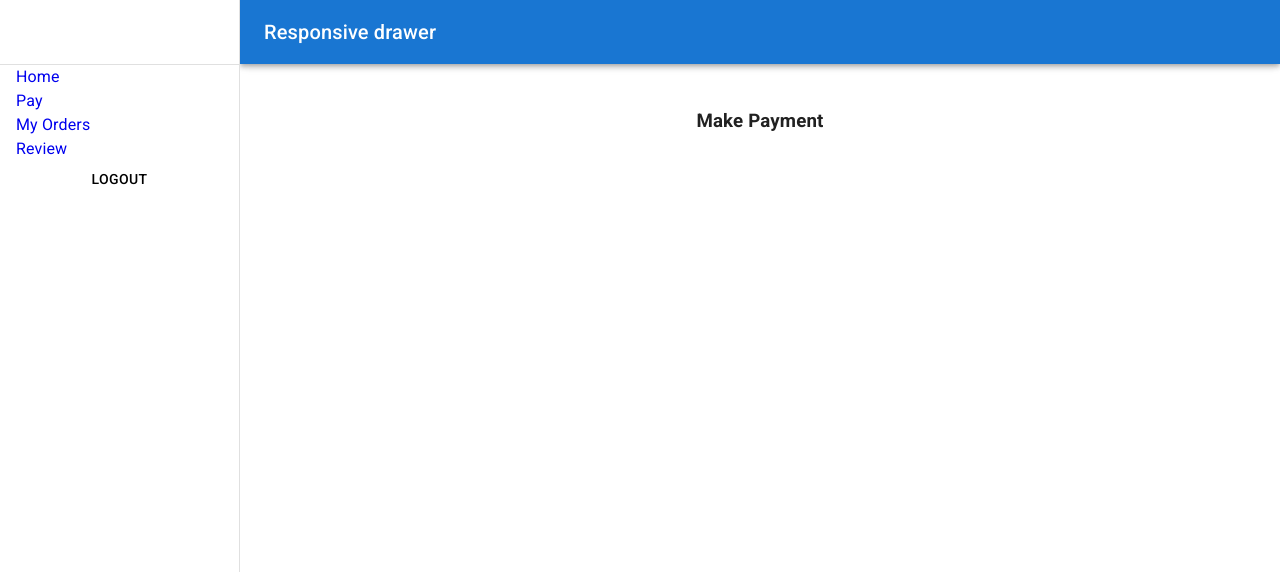
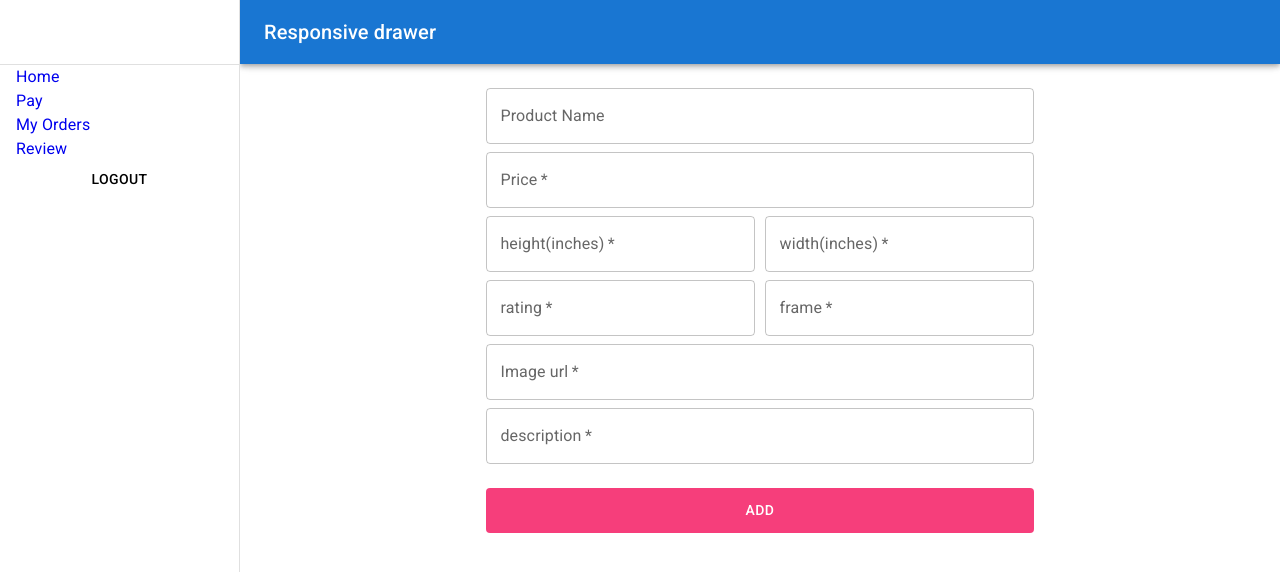
Before and after one commit to hasibdurjoy/wall-wreath, a React (Create React App) app: page /dashboard in a window 1280 px wide. Shown: the top 572 px of the page. Built offline with nearby package versions, Linux system fonts and the light colour scheme; no server answers; sample sign-in values are in the browser's storage; what react-swipeable-views-utils would draw is missing.

Commit message:
almost done

```diff
--- a/src/Pages/Dashboard/AdminAddProduct/AdminAddProduct.js
+++ b/src/Pages/Dashboard/AdminAddProduct/AdminAddProduct.js
@@ -34,82 +34,91 @@ const AdminAddProduct = () => {
         <div>
             <Container sx={{ width: "60%", pb: 3 }} >
                 <form onSubmit={handleSubmit(onSubmit)}>
+                    <TextField
+                        {...register("name")}
+                        required
+                        name="name"
+                        label="Product Name"
+                        type="texts"
+                        variant="outlined"
+                        sx={{ width: "100%", backgroundColor: "white", mb: 1 }} />
 
-                    <Box sx={{ mb: 3 }}>
-                        <input
+                    <TextField
+                        {...register("price")}
+                        required
+                        label="Price"
+                        id="outlined-basic"
+                        type="number"
+                        variant="outlined"
+                        sx={{ width: "100%", backgroundColor: "white", mb: 1 }} />
+
+                    <Box style={{ display: "flex", justifyContent: "space-between" }}>
+                        <TextField
+                            {...register("height")}
                             required
-                            type="text"
-                            {...register("name", { required: true })}
-                            style={{ width: "100%", backgroundColor: "white", padding: "10px 5px", border: 0, borderBottom: '2px solid', borderLeft: "2px solid" }}
-                            placeholder="name" />
+                            label="height(inches)"
+                            id="outlined-basic"
+                            type="number"
+                            variant="outlined"
+                            sx={{ width: "49%", backgroundColor: "white", mb: 1 }} />
+
+                        <TextField
+                            {...register("width")}
+                            required
+                            label="width(inches)"
+                            id="outlined-basic"
+                            type="number"
+                            variant="outlined"
+                            sx={{ width: "49%", backgroundColor: "white", mb: 1 }} />
                     </Box>
 
-                    <Box sx={{ mb: 3 }}>
-                        <input
+                    <Box style={{ display: "flex", justifyContent: "space-between" }}>
+                        <TextField
+                            {...register("rating")}
                             required
+                            label="rating"
+                            id="outlined-basic"
                             type="number"
-                            {...register("price", { required: true })}
-                            style={{ width: "100%", backgroundColor: "white", padding: "10px 5px", border: 0, borderBottom: '2px solid', borderLeft: "2px solid" }}
-                            placeholder="price" />
+                            variant="outlined"
+                            sx={{ width: "49%", backgroundColor: "white", mb: 1 }} />
+
+                        <TextField
+                            {...register("frame")}
+                            required
+                            label="frame"
+                            id="outlined-basic"
+                            type="text"
+                            variant="outlined"
+                            sx={{ width: "49%", backgroundColor: "white", mb: 1 }} />
                     </Box>
 
-                    <Box sx={{ mb: 3 }} style={{ display: "flex", justifyContent: "space-between" }}>
-                        <input
-                            required
-                            type="number"
-                            {...register("height", { required: true })}
-                            style={{ width: "49%", backgroundColor: "white", padding: "10px 5px", border: 0, borderBottom: '2px solid', borderLeft: "2px solid" }}
-                            placeholder="height(inches)" />
-                        <input
-                            required
-                            type="number"
-                            {...register("width", { required: true })}
-                            style={{ width: "49%", backgroundColor: "white", padding: "10px 5px", border: 0, borderBottom: '2px solid', borderLeft: "2px solid" }}
-                            placeholder="width(inches)" />
-                    </Box>
+                    <TextField
+                        {...register("img")}
+                        required
+                        label="Image url"
+                        id="outlined-basic"
+                        type="texts"
+                        variant="outlined"
+                        sx={{ width: "100%", backgroundColor: "white", mb: 1 }} />
 
-                    <Box sx={{ mb: 3 }} style={{ display: "flex", justifyContent: "space-between" }}>
-                        <input
-                            required
-                            type="number"
-                            {...register("rating", { required: true })}
-                            style={{ width: "49%", backgroundColor: "white", padding: "10px 5px", border: 0, borderBottom: '2px solid', borderLeft: "2px solid" }}
-                            placeholder="rating" />
-
-                        <select
-                            required
-                            {...register("frame", { required: true })}
-                            defaultChecked="withFrame"
-                            style={{ width: "49%", backgroundColor: "white", padding: "10px 5px", border: 0, borderBottom: '2px solid', borderLeft: "2px solid" }}
-                            placeholder="name" >
-                            <option value="withFrame" selected>with frame</option>
-                            <option value="withOutFrame">without frame</option>
-                        </select>
-                    </Box>
-
-                    <Box sx={{ mb: 3 }}>
-                        <input
-                            required
-                            type="text"
-                            {...register("image", { required: true })}
-                            style={{ width: "100%", backgroundColor: "white", padding: "10px 5px", border: 0, borderBottom: '2px solid', borderLeft: "2px solid" }}
-                            placeholder="image url" />
-                    </Box>
-
-                    <Box sx={{ mb: 3 }}>
-                        <input
-                            required
-                            type="text"
-                            {...register("about", { required: true })}
-                            style={{ width: "100%", backgroundColor: "white", padding: "10px 5px", border: 0, borderBottom: '2px solid', borderLeft: "2px solid" }}
-                            placeholder="description" />
-                    </Box>
+                    <TextField
+                        {...register("about")}
+                        required
+                        label="description"
+                        id="outlined-basic"
+                        type="texts"
+                        variant="outlined"
+                        sx={{ width: "100%", backgroundColor: "white", mb: 1 }} />
 
 
-                    <input type="submit" style={{ color: "white", backgroundColor: "#F63E7B", padding: "10px", width: "100%", border: 0, borderBottom: '2px solid' }} />
+                    <Button
+                        type="submit"
+                        style={{ color: "white", backgroundColor: "#F63E7B", padding: "10px", width: "100%" }} sx={{ my: 2 }}
+                    >Add</Button>
+
                 </form>
                 {
-                    addSuccess && <Alert severity="success">Successfully added product</Alert>
+                    addSuccess && <Alert severity="success">Successfully added service</Alert>
 
                 }
             </Container>
--- a/src/Pages/Dashboard/AdminShowSingleProduct/AdminShowSingleProduct.js
+++ b/src/Pages/Dashboard/AdminShowSingleProduct/AdminShowSingleProduct.js
@@ -12,9 +12,7 @@ const AdminShowSingleProduct = ({ product, handleDeleteProduct }) => {
     const handleBookingOpen = () => setBookingOpen(true);
     const handleBookingClose = () => setBookingOpen(false);
     const history = useHistory();
-    const handleEditProduct = id => {
-        history.push(`/dashboard/manageProducts/${id}`)
-    }
+
 
     return (
         <Grid item xs={12} md={4}>
--- a/src/Pages/Dashboard/Pay/Pay.js
+++ b/src/Pages/Dashboard/Pay/Pay.js
@@ -1,9 +1,113 @@
-import React from 'react';
+import React, { useEffect, useState } from 'react';
+import { useParams } from 'react-router';
+import { Button, Container, FormControlLabel, FormLabel, TextField, Typography } from '@mui/material';
+import { Box, fontWeight } from '@mui/system';
+import Radio from '@mui/material/Radio';
+import RadioGroup from '@mui/material/RadioGroup';
+import Alert from '@mui/material/Alert';
+import { useForm } from "react-hook-form";
 
 const Pay = () => {
+    const { register, handleSubmit, watch, formState: { errors } } = useForm();
+    const onSubmit = data => console.log(data);
     return (
         <div>
-            <h3>Make Payment</h3>
+            <Container sx={{ width: "60%", pb: 3 }} >
+                <form onSubmit={handleSubmit(onSubmit)}>
+                    <TextField
+                        {...register("name")}
+                        label="Product Name"
+                        type="texts"
+                        variant="outlined"
+                        sx={{ width: "100%", backgroundColor: "white", mb: 1 }}
+                    />
+
+                    <TextField
+
+                        required
+                        label="Price"
+                        id="outlined-basic"
+                        type="number"
+                        name="price"
+                        variant="outlined"
+                        sx={{ width: "100%", backgroundColor: "white", mb: 1 }} />
+
+                    <Box style={{ display: "flex", justifyContent: "space-between" }}>
+                        <TextField
+
+                            required
+                            label="height(inches)"
+                            id="outlined-basic"
+                            type="number"
+                            name="height"
+                            variant="outlined"
+                            sx={{ width: "49%", backgroundColor: "white", mb: 1 }} />
+
+                        <TextField
+
+                            required
+                            label="width(inches)"
+                            id="outlined-basic"
+                            type="number"
+                            name="width"
+                            variant="outlined"
+                            sx={{ width: "49%", backgroundColor: "white", mb: 1 }} />
+                    </Box>
+
+                    <Box style={{ display: "flex", justifyContent: "space-between" }}>
+                        <TextField
+
+                            required
+                            label="rating"
+                            id="outlined-basic"
+                            type="number"
+                            name="rating"
+                            variant="outlined"
+                            sx={{ width: "49%", backgroundColor: "white", mb: 1 }} />
+
+                        <TextField
+
+                            required
+                            label="frame"
+                            id="outlined-basic"
+                            type="text"
+                            name="frame"
+                            variant="outlined"
+                            sx={{ width: "49%", backgroundColor: "white", mb: 1 }} />
+                    </Box>
+
+                    <TextField
+
+                        required
+                        label="Image url"
+                        id="outlined-basic"
+                        type="texts"
+                        name="img"
+                        variant="outlined"
+                        sx={{ width: "100%", backgroundColor: "white", mb: 1 }} />
+
+                    <TextField
+
+                        required
+                        label="description"
+                        id="outlined-basic"
+                        type="texts"
+                        name="about"
+                        variant="outlined"
+                        sx={{ width: "100%", backgroundColor: "white", mb: 1 }} />
+
+
+                    <Button
+                        type="submit"
+                        style={{ color: "white", backgroundColor: "#F63E7B", padding: "10px", width: "100%" }} sx={{ my: 2 }}
+                    >Add</Button>
+
+                </form>
+                {/*  {
+                    addSuccess && <Alert severity="success">Successfully added service</Alert>
+
+                } */}
+            </Container>
         </div>
     );
 };
```
Also changed, not shown: src/Pages/Dashboard/ProductUpdateModal/ProductUpdateModal.js (+11 -1 lines).
